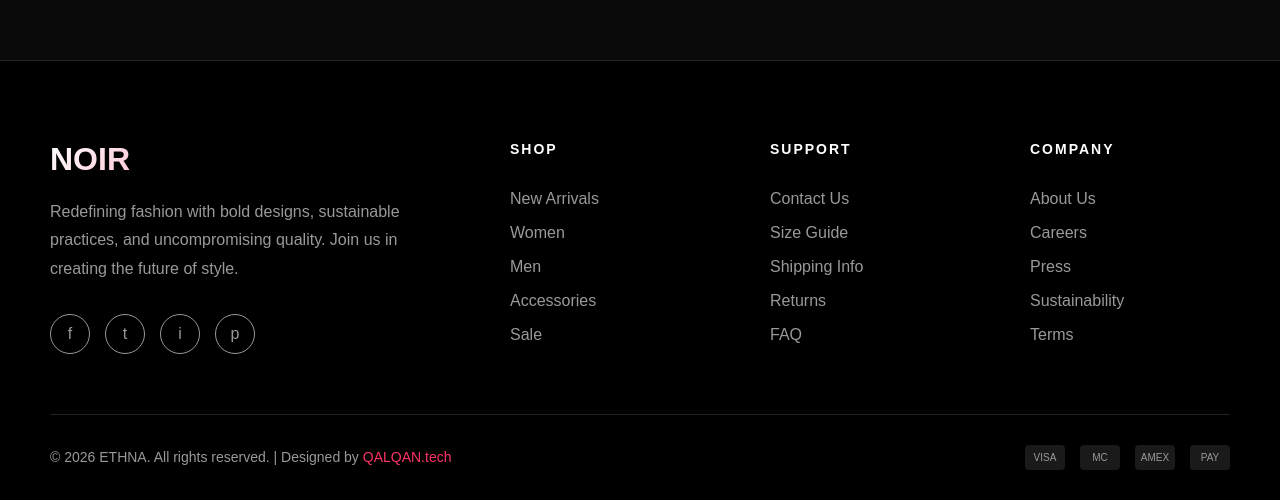
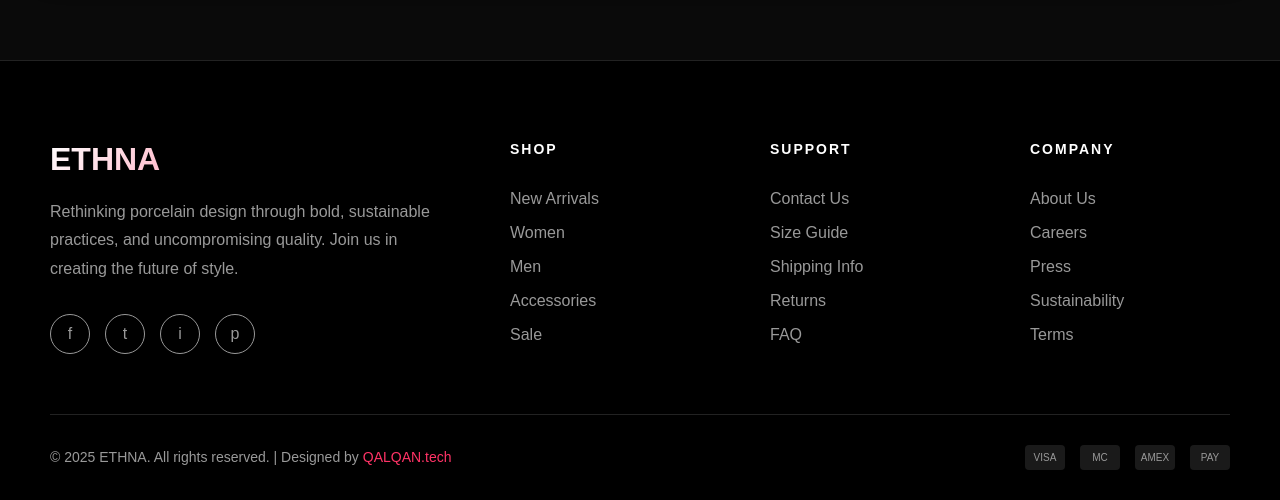
Before and after one commit to Qal-Tech/NOIR, a plain HTML site: page index.html in a window 1280 px wide. Shown: the part 4963-5463 px from the top of the page. Drawn offline with Linux system fonts and the light colour scheme.

Commit message:
Update footer branding and copyright year

```diff
--- a/index.html
+++ b/index.html
@@ -399,8 +399,8 @@ https://templatemo.com/tm-599-noir-fashion
     <footer>
         <div class="footer-content">
             <div class="footer-brand">
-                <h3>NOIR</h3>
-                <p>Redefining fashion with bold designs, sustainable practices, and uncompromising quality. Join us in creating the future of style.</p>
+                <h3>ETHNA</h3>
+                <p>Rethinking porcelain design through bold, sustainable practices, and uncompromising quality. Join us in creating the future of style.</p>
                 <div class="social-links">
                     <a href="#" class="social-link">f</a>
                     <a href="#" class="social-link">t</a>
@@ -440,7 +440,7 @@ https://templatemo.com/tm-599-noir-fashion
             </div>
         </div>
         <div class="footer-bottom">
-            <p>&copy; 2026 ETHNA. All rights reserved. | Designed by <a href="https://QALQAN.tech" target="_blank" rel="nofollow" style="color: var(--accent); text-decoration: none;">QALQAN.tech</a></p>
+            <p>&copy; 2025 ETHNA. All rights reserved. | Designed by <a href="https://QALQAN.tech" target="_blank" rel="nofollow" style="color: var(--accent); text-decoration: none;">QALQAN.tech</a></p>
             <div class="payment-methods">
                 <div class="payment-icon">VISA</div>
                 <div class="payment-icon">MC</div>
```
